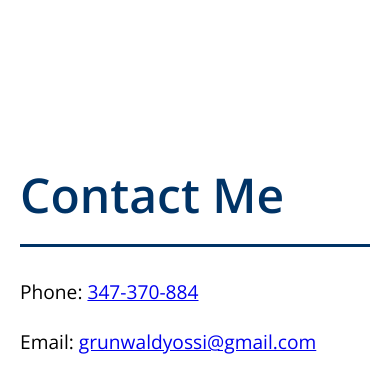
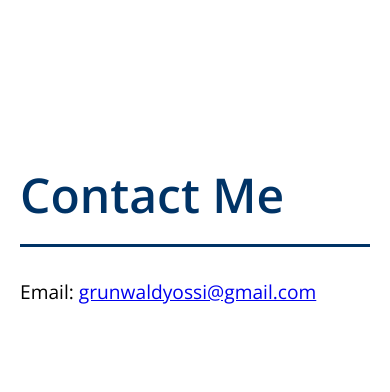
Before and after one commit to yossigrunwald/yossigrunwald.github.io, a plain HTML site: page index.html in a window 390 px wide. Shown: the part 2252-2644 px from the top of the page. Drawn offline with nearby package versions, Linux system fonts and the light colour scheme.

Commit message:
Update index.html
Remove my phone

```diff
--- a/index.html
+++ b/index.html
@@ -60,7 +60,6 @@
 
       <section id="contact" class="fade-section">
         <h2>Contact Me</h2>
-        <p>Phone: <a href="tel:347370884">347-370-884</a></p>
         <p>Email: <a href="mailto:grunwaldyossi@gmail.com">grunwaldyossi@gmail.com</a></p>
       </section>
     </main>
```
